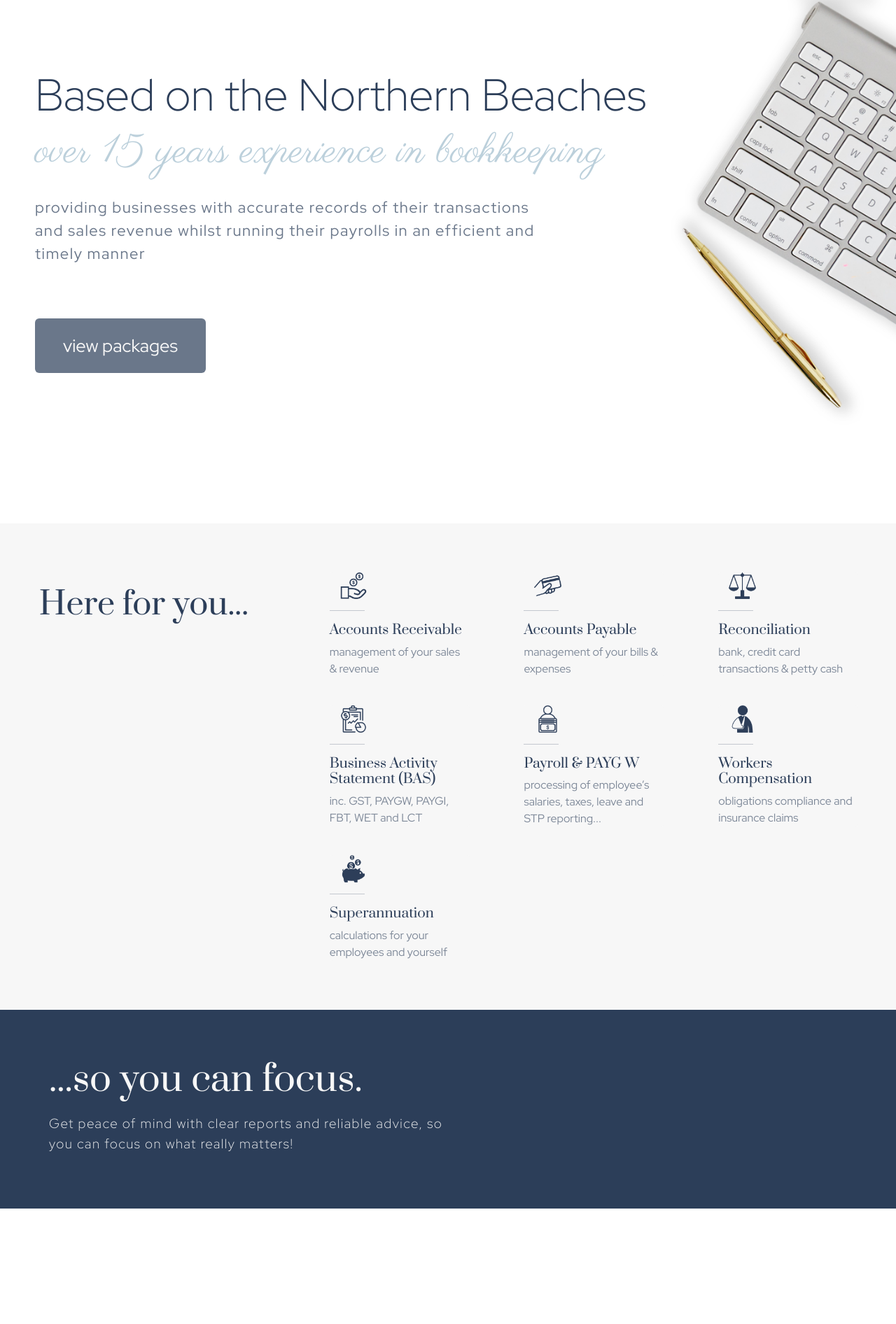
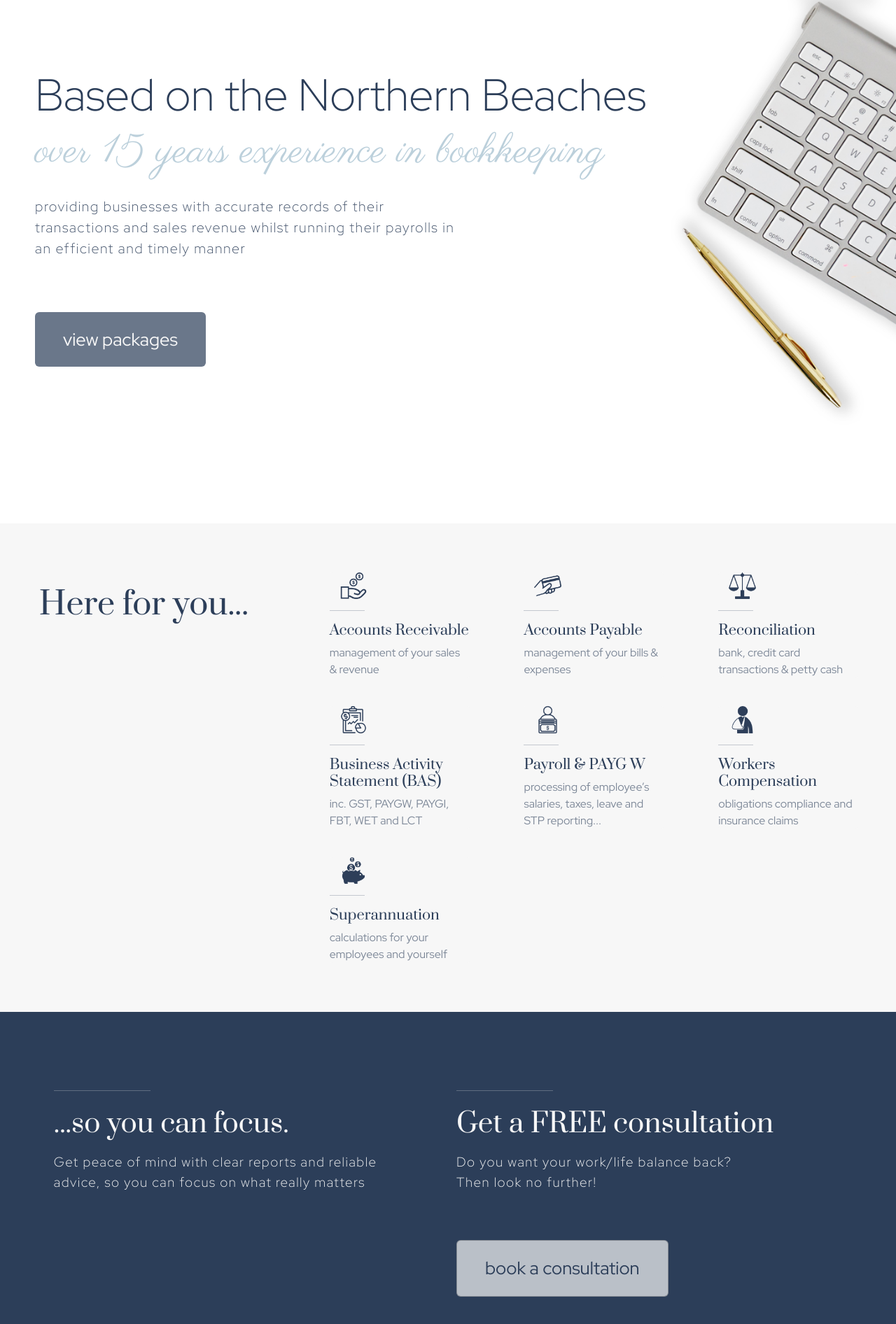
Before and after one commit to TreeLife8/italladdsup, a React (Vite) app: page / in a window 1280 px wide. Shown: the part 752-2644 px from the top of the page at 70% size. Before the commit the page ends 2479 px from the top, so only its background shows below. Built offline with nearby package versions, Linux system fonts and the light colour scheme.

Commit message:
Created the catchphrase component for the home page

```diff
--- a/src/App.css
+++ b/src/App.css
@@ -13,3 +13,7 @@
 body {
   font-family: var(--main-font);
 }
+hr.element {
+  width: 25%;
+  color: var(--dark-accent);
+}
--- a/src/components/homePage/FocusCatch.css
+++ b/src/components/homePage/FocusCatch.css
@@ -1,17 +1,20 @@
 .FocusCatch {
   background-color: var(--dark-accent);
   color: var(--light-accent);
-  padding: 70px;
+  padding: 12vh 6vw 2vh;
 }
 .FocusCatch .heading {
   font-family: var(--heading-font);
-  font-size: 4vw;
+  font-size: 3vw;
 }
 .FocusCatch .info {
   padding-top: 10px;
-  font-weight: 300;
+  font-weight: 200;
   font-size: 19px;
-  width: 600px;
+  width: 500px;
   line-height: 1.5;
   letter-spacing: 1.5px;
 }
+.FocusCatch .element {
+  color: var(--light-accent);
+}
--- a/src/components/homePage/FocusCatch.jsx
+++ b/src/components/homePage/FocusCatch.jsx
@@ -1,14 +1,33 @@
 import React from "react";
+import Button from "../Button";
 import "./FocusCatch.css";
 
 export default function FocusCatch() {
   return (
     <div className="FocusCatch">
-      <h3 className="heading">...so you can focus.</h3>
-      <h5 className="info">
-        Get peace of mind with clear reports and reliable advice, so you can
-        focus on what really matters!
-      </h5>
+      <div className="row">
+        <div className="col-6">
+          <hr className="element mb-4" />
+          <h3 className="heading">...so you can focus.</h3>
+          <h5 className="info">
+            Get peace of mind with clear reports and reliable advice, so you can
+            focus on what really matters
+          </h5>
+        </div>
+        <div className="col-6">
+          <hr className="element mb-4" />
+          <h3 className="heading">Get a FREE consultation</h3>
+          <h5 className="info">
+            Do you want your work/life balance back?
+            <br /> Then look no further!
+          </h5>
+          <Button
+            text="book a consultation"
+            to="./Contact"
+            whiteBackground={false}
+          />
+        </div>
+      </div>
     </div>
   );
 }
--- a/src/components/homePage/Intro.css
+++ b/src/components/homePage/Intro.css
@@ -1,7 +1,6 @@
 .Intro {
   background: url(/src/components/images/keyboardTransparent.png) no-repeat
     center center;
-  max-height: 1000px;
   height: 750px;
   background-size: cover;
 }
@@ -23,9 +22,15 @@
 }
 .Intro .intro-description {
   color: var(--dark-accent);
-  opacity: 0.7;
+  opacity: 0.9;
+  font-weight: 200;
   letter-spacing: 1.5px;
   padding-top: 20px;
-  font-size: 22px;
-  width: 60%;
+  font-size: 20px;
+  width: 600px;
 }
+@media (min-width: 1300px) {
+  .Intro {
+    height: 1000px;
+  }
+}
--- a/src/components/homePage/Services.css
+++ b/src/components/homePage/Services.css
@@ -23,10 +23,7 @@
 .Services .card-body {
   padding: 0;
 }
-.Services hr.card-element {
-  width: 25%;
-  color: var(--dark-accent);
-}
+
 .Services .card-img-top {
   width: 3vw;
   margin-left: 15px;
@@ -35,7 +32,7 @@
 .Services .card-title {
   color: var(--dark-accent);
   font-family: var(--heading-font);
-  font-size: 19px;
+  font-size: 20px;
 }
 .Services .card-text {
   color: var(--dark-accent);
--- a/src/components/homePage/Services.jsx
+++ b/src/components/homePage/Services.jsx
@@ -84,7 +84,7 @@ export default function Services() {
                       alt={service.alt}
                     />
                     <div className="card-body">
-                      <hr className="card-element" />
+                      <hr className="element" />
                       <h5 className="card-title">{service.name}</h5>
                       <p className="card-text">{service.description}</p>
                     </div>
--- /dev/null
+++ b/src/components/homePage/Testimonials.jsx
@@ -0,0 +1,5 @@
+import React from "react";
+
+export default function Testimonials() {
+  return <div className="Testimonials"></div>;
+}
```
